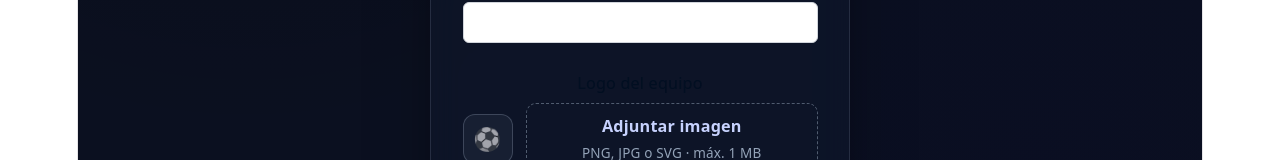
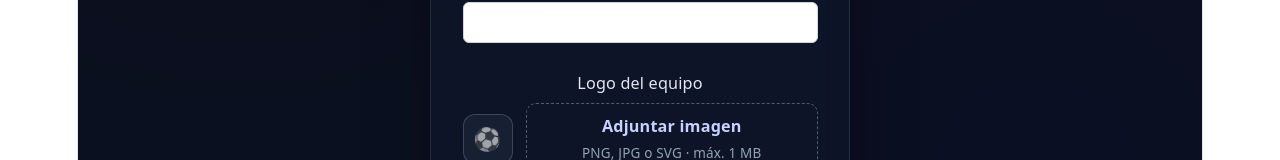
Before and after one commit to IngSoft1-theGlory/futBot-front, a React (Vite) app: page /register in a window 1280 px wide. Shown: the part 597-757 px from the top of the page. Built offline with nearby package versions, Linux system fonts and the light colour scheme; no server answers.

Commit message:
GLORY-99 corregido color en label del Logo

```diff
--- a/src/pages/RegisterPage/RegisterPage.css
+++ b/src/pages/RegisterPage/RegisterPage.css
@@ -133,6 +133,7 @@
 .logo-picker__label {
   font-size: 0.9rem;
   font-weight: 500;
+  color: #e2e8f0;
 }
 
 .logo-picker__row {
```
